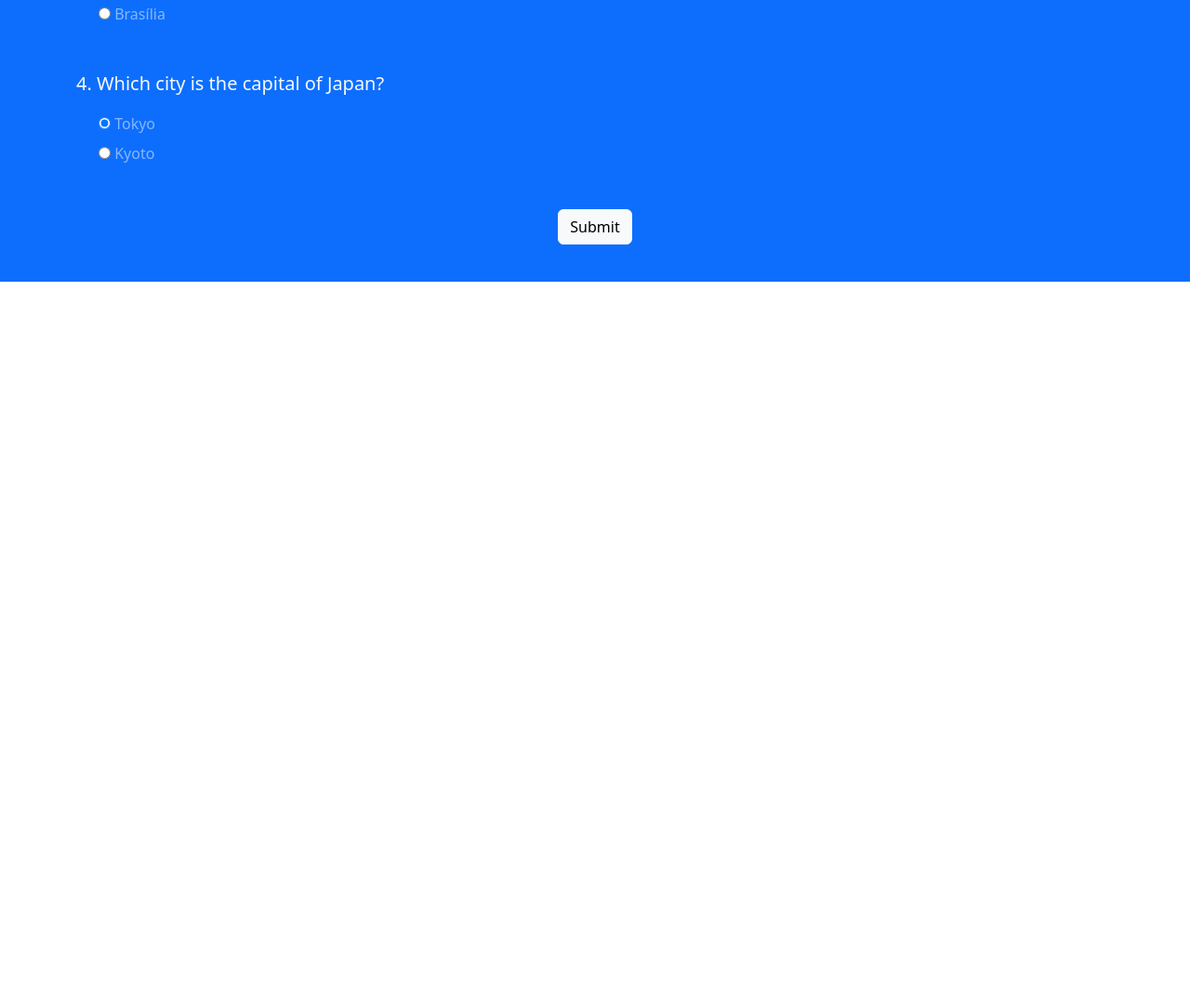
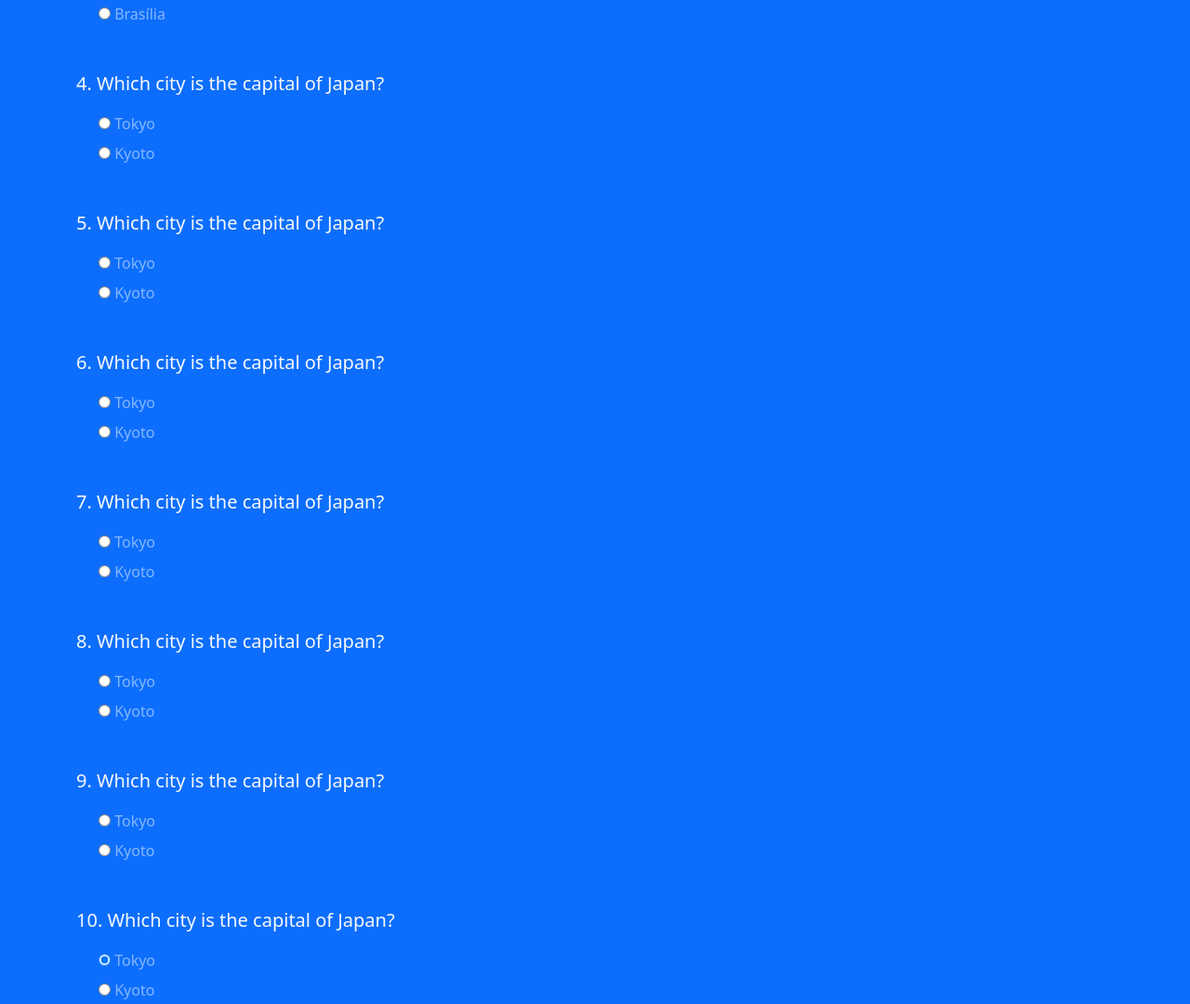
Before and after one commit to Jheshua/simpleQuiz, a plain HTML site: page index.html in a window 1280 px wide. Shown: the part 690-1770 px from the top of the page at 93% size. Before the commit the page ends 993 px from the top, so only its background shows below. Drawn offline with nearby package versions, Linux system fonts and the light colour scheme.

Commit message:
added more questions

```diff
--- a/index.html
+++ b/index.html
@@ -80,6 +80,78 @@
                     </div>
                 </div>
 
+                <div class="my-5">
+                    <p class="lead font-weight">5. Which city is the capital of Japan?</p>
+                    <div class="form-check my-2 text-white-50">
+                        <input type="radio" name="q4" value="A" checked>
+                        <label class="form-check-label">Tokyo</label>
+                    </div>
+                    <div class="form-check my-2 text-white-50">
+                        <input type="radio" name="q4" value="B">
+                        <label class="form-check-label">Kyoto</label>
+                    </div>
+                </div>
+
+                <div class="my-5">
+                    <p class="lead font-weight">6. Which city is the capital of Japan?</p>
+                    <div class="form-check my-2 text-white-50">
+                        <input type="radio" name="q4" value="A" checked>
+                        <label class="form-check-label">Tokyo</label>
+                    </div>
+                    <div class="form-check my-2 text-white-50">
+                        <input type="radio" name="q4" value="B">
+                        <label class="form-check-label">Kyoto</label>
+                    </div>
+                </div>
+
+                <div class="my-5">
+                    <p class="lead font-weight">7. Which city is the capital of Japan?</p>
+                    <div class="form-check my-2 text-white-50">
+                        <input type="radio" name="q4" value="A" checked>
+                        <label class="form-check-label">Tokyo</label>
+                    </div>
+                    <div class="form-check my-2 text-white-50">
+                        <input type="radio" name="q4" value="B">
+                        <label class="form-check-label">Kyoto</label>
+                    </div>
+                </div>
+
+                <div class="my-5">
+                    <p class="lead font-weight">8. Which city is the capital of Japan?</p>
+                    <div class="form-check my-2 text-white-50">
+                        <input type="radio" name="q4" value="A" checked>
+                        <label class="form-check-label">Tokyo</label>
+                    </div>
+                    <div class="form-check my-2 text-white-50">
+                        <input type="radio" name="q4" value="B">
+                        <label class="form-check-label">Kyoto</label>
+                    </div>
+                </div>
+
+                <div class="my-5">
+                    <p class="lead font-weight">9. Which city is the capital of Japan?</p>
+                    <div class="form-check my-2 text-white-50">
+                        <input type="radio" name="q4" value="A" checked>
+                        <label class="form-check-label">Tokyo</label>
+                    </div>
+                    <div class="form-check my-2 text-white-50">
+                        <input type="radio" name="q4" value="B">
+                        <label class="form-check-label">Kyoto</label>
+                    </div>
+                </div>
+
+                <div class="my-5">
+                    <p class="lead font-weight">10. Which city is the capital of Japan?</p>
+                    <div class="form-check my-2 text-white-50">
+                        <input type="radio" name="q4" value="A" checked>
+                        <label class="form-check-label">Tokyo</label>
+                    </div>
+                    <div class="form-check my-2 text-white-50">
+                        <input type="radio" name="q4" value="B">
+                        <label class="form-check-label">Kyoto</label>
+                    </div>
+                </div>
+
                 <div class="text-center">
                     <input type="submit" class="btn btn-light" value="Submit">
                 </div>
```
